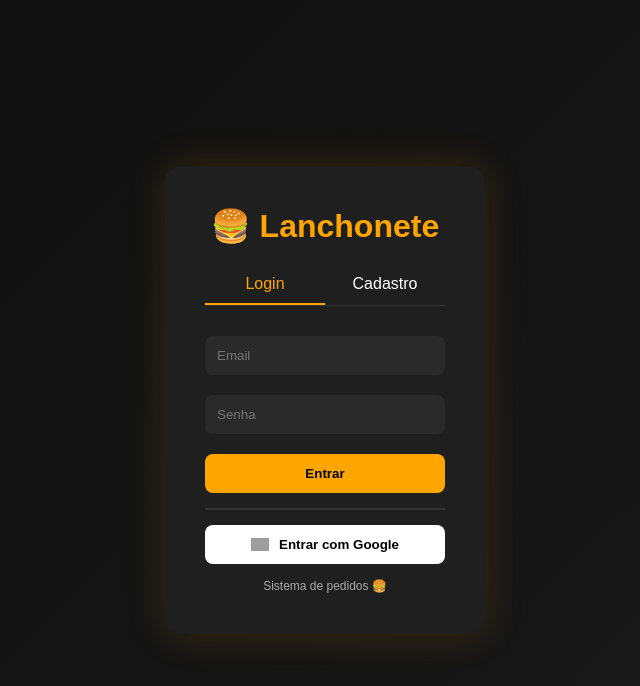
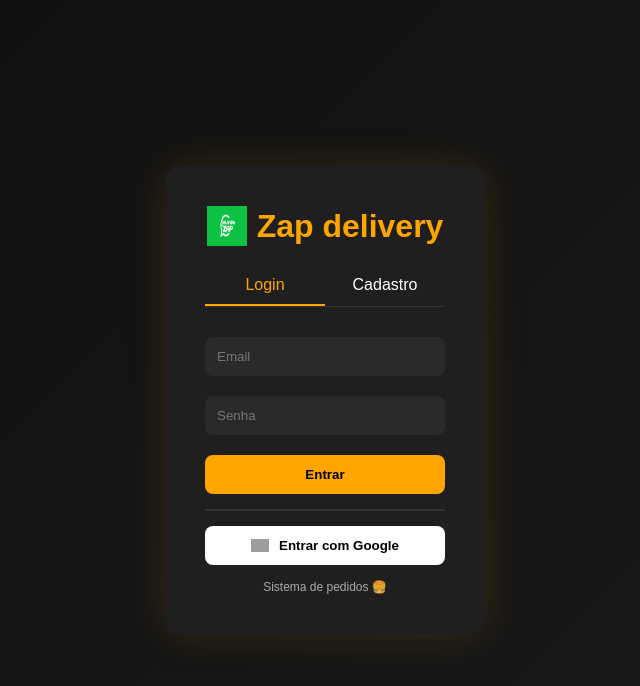
Before and after one commit to foodexp/Pedidos, a plain HTML site: page index.html in a window 1280 px wide. Shown: the whole page, without its empty margins (315-955 px from the left). Drawn offline with nearby package versions, Linux system fonts and the light colour scheme; grey boxes are pictures that could not be loaded.

Commit message:
Update index.html

```diff
--- a/index.html
+++ b/index.html
@@ -2,7 +2,7 @@
 <html lang="pt-br">
 <head>
   <meta charset="UTF-8">
-  <title>Lanchonete</title>
+  <title>Zap delivery</title>
   <meta name="viewport" content="width=device-width, initial-scale=1.0">
 
   <style>
@@ -106,10 +106,14 @@
     }
   </style>
 </head>
+<link rel="icon" href="logo (1).png" type="image/png">
 <body>
 
 <div class="card">
-  <h1>🍔 Lanchonete</h1>
+  <h1 style="display:flex; align-items:center; justify-content:center; gap:10px;">
+  <img src="logo.png" alt="Logo" style="width:40px; height:40px;">
+  <span>Zap delivery</span>
+</h1>
 
   <div class="tabs">
     <div class="tab active" onclick="trocar('login')">Login</div>
```
